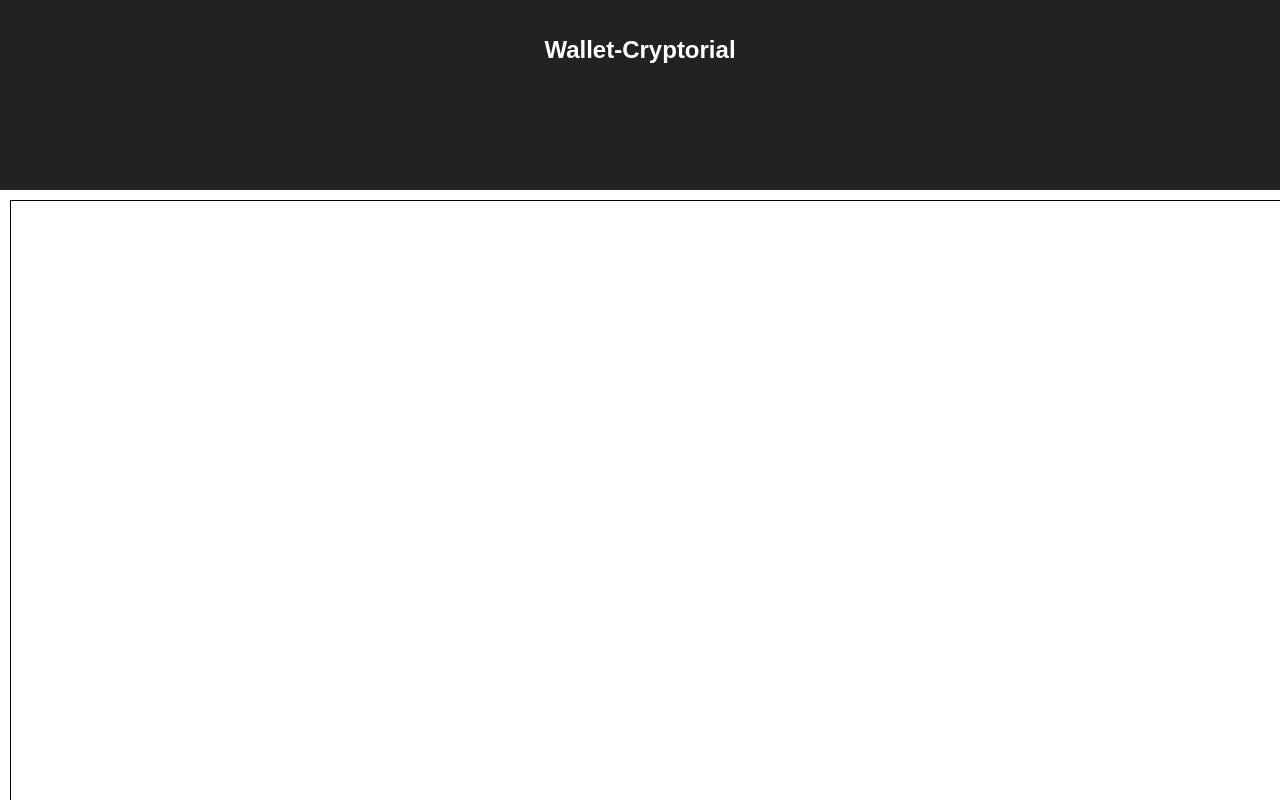
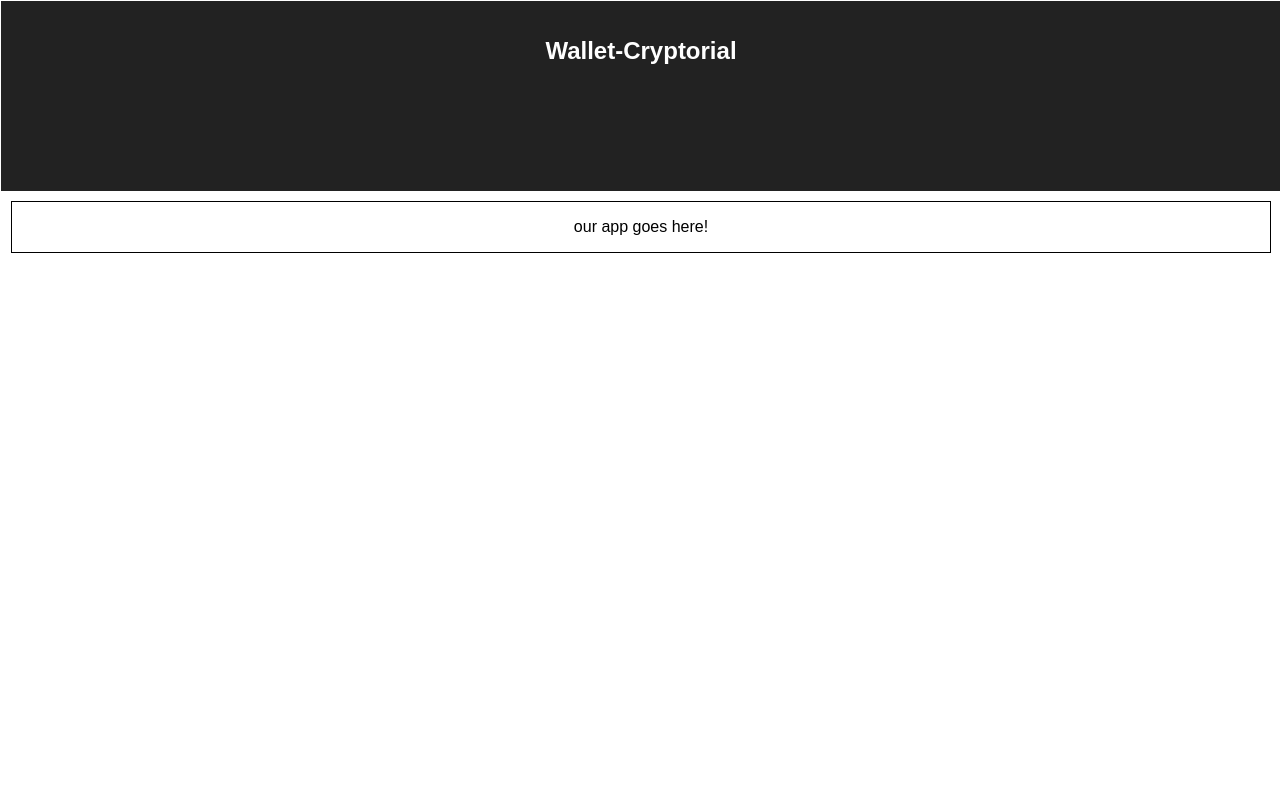
Before and after one commit to fzero/baaaes, a React (Create React App) app in the folder client/: page / in a window 1280 px wide. Shown: the top 800 px of the page. Built offline with nearby package versions, Linux system fonts and the light colour scheme.

Commit message:
fixed container

```diff
--- a/client/public/index.html
+++ b/client/public/index.html
@@ -11,15 +11,12 @@
     -->
   <link rel="manifest" href="%PUBLIC_URL%/manifest.json">
   <link rel="shortcut icon" href="%PUBLIC_URL%/favicon.ico">
-  <!--
-      Notice the use of %PUBLIC_URL% in the tags above.
-      It will be replaced with the URL of the `public` folder during the build.
-      Only files inside the `public` folder can be referenced from the HTML.
-
-      Unlike "/favicon.ico" or "favicon.ico", "%PUBLIC_URL%/favicon.ico" will
-      work correctly both with client-side routing and a non-root public URL.
-      Learn how to configure a non-root public URL by running `npm run build`.
-    -->
+  <link rel='stylesheet' type="text/css" href="https://cdnjs.cloudflare.com/ajax/libs/normalize/8.0.0/normalize.css">
+  <!-- Notice the
+    use of %PUBLIC_URL% in the tags above. It will be replaced with the URL of the `public` folder during the build. Only files
+    inside the `public` folder can be referenced from the HTML. Unlike "/favicon.ico" or "favicon.ico",
+    "%PUBLIC_URL%/favicon.ico" will work correctly both with client-side routing and a non-root public URL. Learn how to configure a non-root public
+    URL by running `npm run build`. -->
   <title>Wallet-Cryptorial</title>
 </head>
 
--- a/client/src/components/Container.jsx
+++ b/client/src/components/Container.jsx
@@ -9,7 +9,7 @@ class Container extends Component {
   render() {
     return (
       <div className="container">
-        <p>our app goes here</p>
+        <p>our app goes here!</p>
       </div>
     );
   }
--- a/client/src/styles/App.css
+++ b/client/src/styles/App.css
@@ -1,10 +1,7 @@
 .App {
   text-align: center;
-}
-
-.App-logo {
-  animation: App-logo-spin infinite 20s linear;
-  height: 80px;
+  width: 100%;
+  margin: 1px
 }
 
 .App-header {
@@ -22,7 +19,8 @@
   font-size: large;
 }
 
+/* Logo Spin
 @keyframes App-logo-spin {
   from { transform: rotate(0deg); }
   to { transform: rotate(360deg); }
-}
+} */
--- a/client/src/styles/Container.css
+++ b/client/src/styles/Container.css
@@ -1,5 +1,4 @@
 .container {
   border: 1px solid black;
-  padding: 50%;
   margin: 10px;
 }
```
Also changed, not shown: 1 other file (tests, documents, lock files or other folders).
